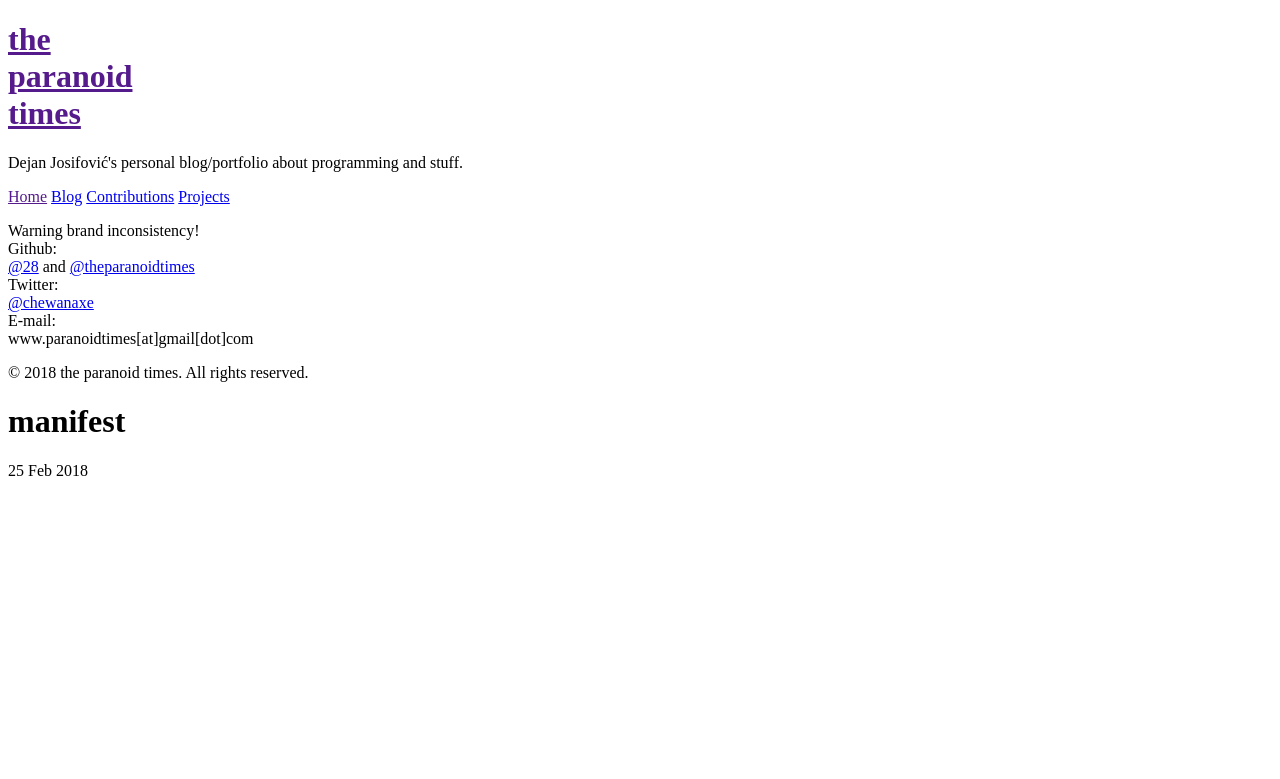
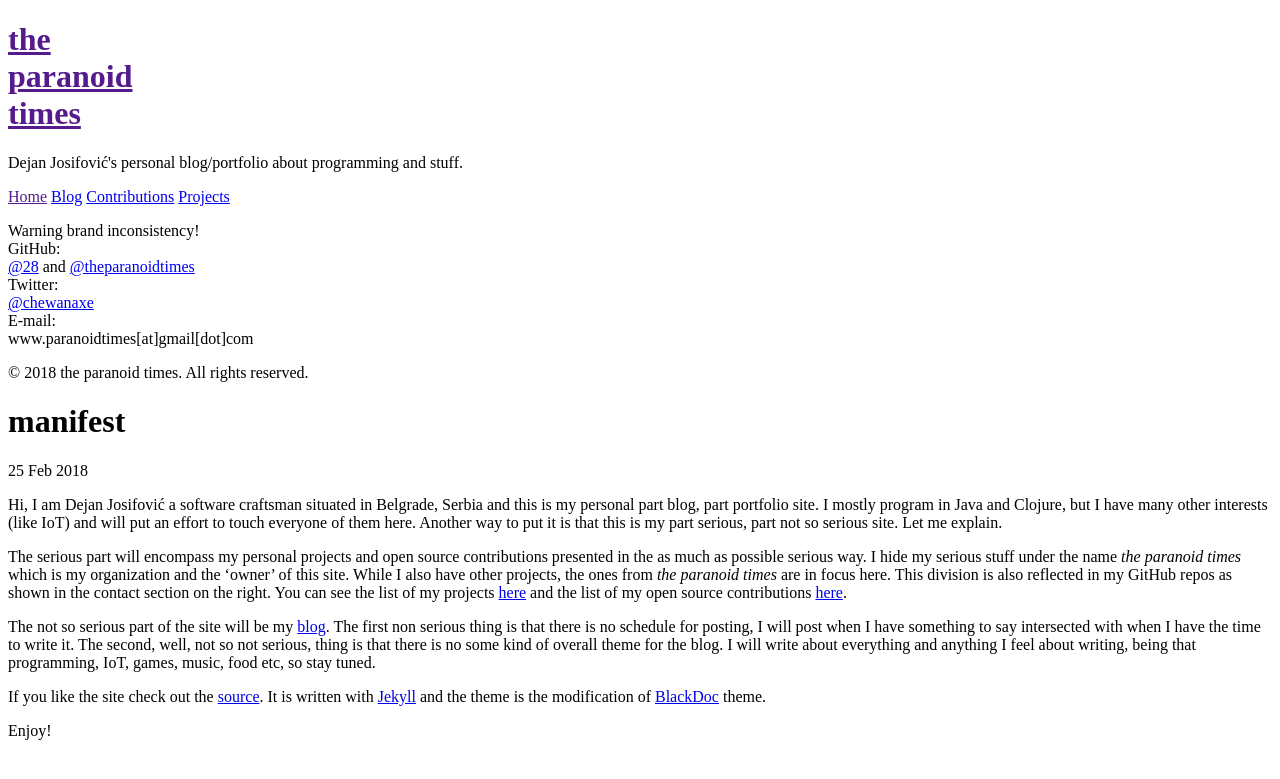
Before and after one commit to theparanoidtimes/theparanoidtimes.github.io, a Jekyll site: the page built from _posts/plain/2018-02-25-manifest.md, in a window 1280 px wide. Shown: the top 779 px of the page. Built offline with Jekyll 4.4.1, drawn with Linux system fonts in a browser that asks for light colours.

Commit message:
Add manifest blog post; fix some typos and spellcheck.

```diff
--- a/_config.yml
+++ b/_config.yml
@@ -9,6 +9,7 @@ description:      "Dejan Josifović's personal blog/portfolio about programming
 url:              http://theparanoidtimes.org
 baseurl:          /
 categories:       [projects blog contributions]
+permalink:        pretty
 
 author:
     name:         Dejan Josifović
--- a/_includes/sidebar.html
+++ b/_includes/sidebar.html
@@ -24,7 +24,7 @@
 
     <div class="sidebar-contact">
         <p>Warning brand inconsistency!<br />
-           Github:<br />
+           GitHub:<br />
            <a href="{{ site.person-git-url }}">{{ site.person-git }}</a> and <a href="{{ site.proj-git-url }}">{{ site.proj-git }}</a><br />
            Twitter:<br />
            <a href="{{ site.twitter-url }}">{{ site.twitter }}</a><br />
--- a/_posts/plain/2018-02-25-manifest.md
+++ b/_posts/plain/2018-02-25-manifest.md
@@ -2,4 +2,35 @@
 layout: post
 title: manifest
 category: blog
+black-doc-url: https://github.com/karloespiritu/BlackDoc
+jekyll-url: https://jekyllrb.com/
 ---
+
+Hi, I am Dejan Josifović a software craftsman situated in Belgrade, Serbia and
+this is my personal part blog, part portfolio site. I mostly program in Java and
+Clojure, but I have many other interests (like IoT) and will put an effort to
+touch everyone of them here. Another way to put it is that this is my part serious,
+part not so serious site. Let me explain.
+
+The serious part will encompass my personal projects and open source contributions
+presented in the as much as possible serious way. I hide my serious stuff under
+the name *the paranoid times* which is my organization and the 'owner' of this
+site. While I also have other projects, the ones from *the paranoid times* are
+in focus here. This division is also reflected in my GitHub repos as shown in
+the contact section on the right. You can see the list of my projects
+[here]({{ site.baseurl }}projects) and the list of my open source contributions
+[here]({{ site.baseurl }}contributions).
+
+The not so serious part of the site will be my [blog]({{ site.baseurl }}blog).
+The first non serious thing is that there is no schedule for posting, I will
+post when I have something to say intersected with when I have the time to
+write it. The second, well, not so not serious, thing is that there is no some
+kind of overall theme for the blog. I will write about everything and anything
+I feel about writing, being that programming, IoT, games, music, food etc, so
+stay tuned.
+
+If you like the site check out the [source]({{ site.github.repo }}). It is written
+with [Jekyll]({{ page.jekyll-url }}) and the theme is the modification of
+[BlackDoc]({{ page.black-doc-url }}) theme.
+
+Enjoy!
```
Also changed, not shown: _posts/contributions/2018-02-25-ClojureScript.md (+5 -0 lines), _posts/projects/2018-02-25-filer.md (+1 -1 lines), _posts/projects/2018-02-25-grepcommandbuilder.md (+1 -1 lines).
